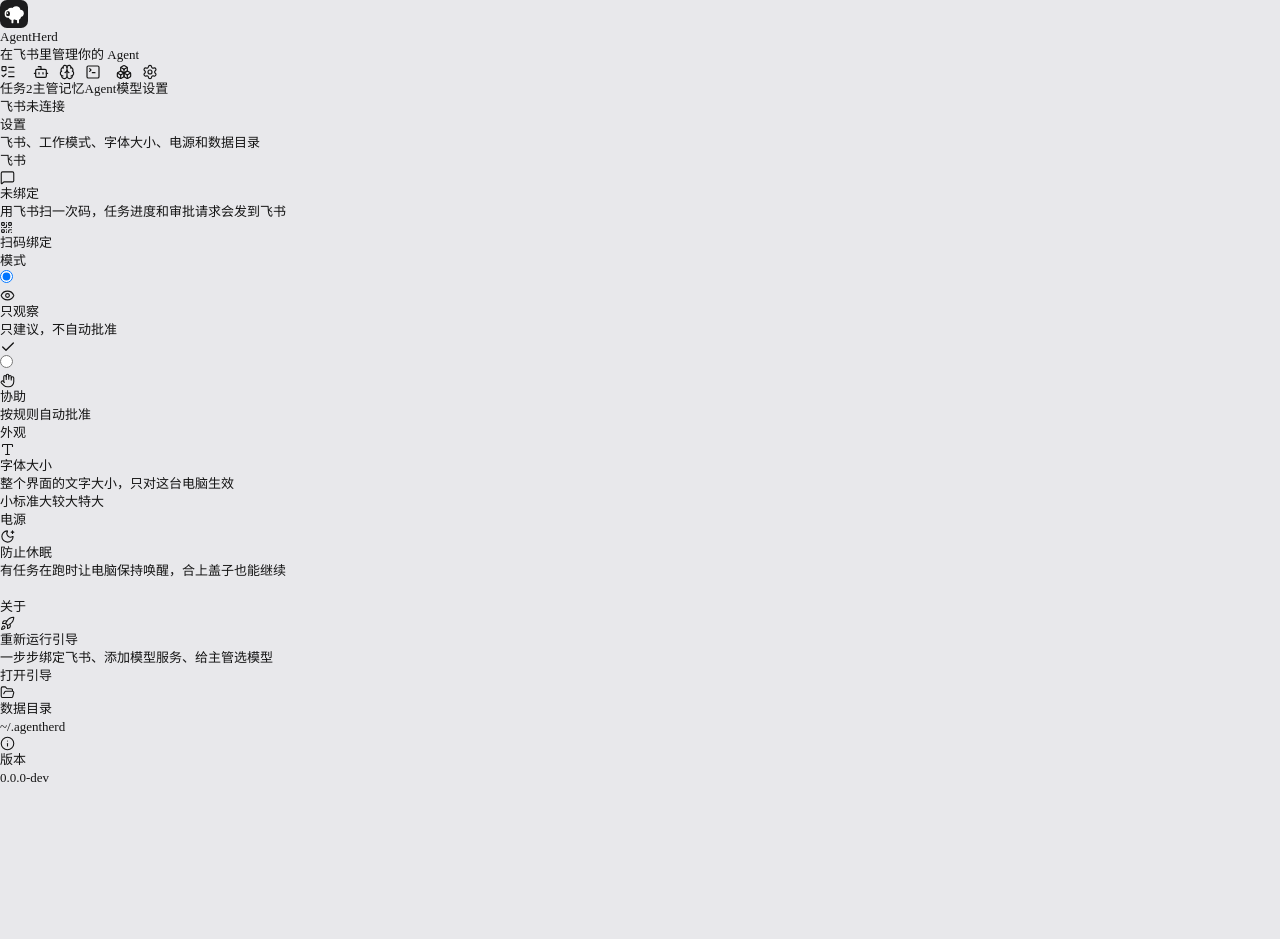
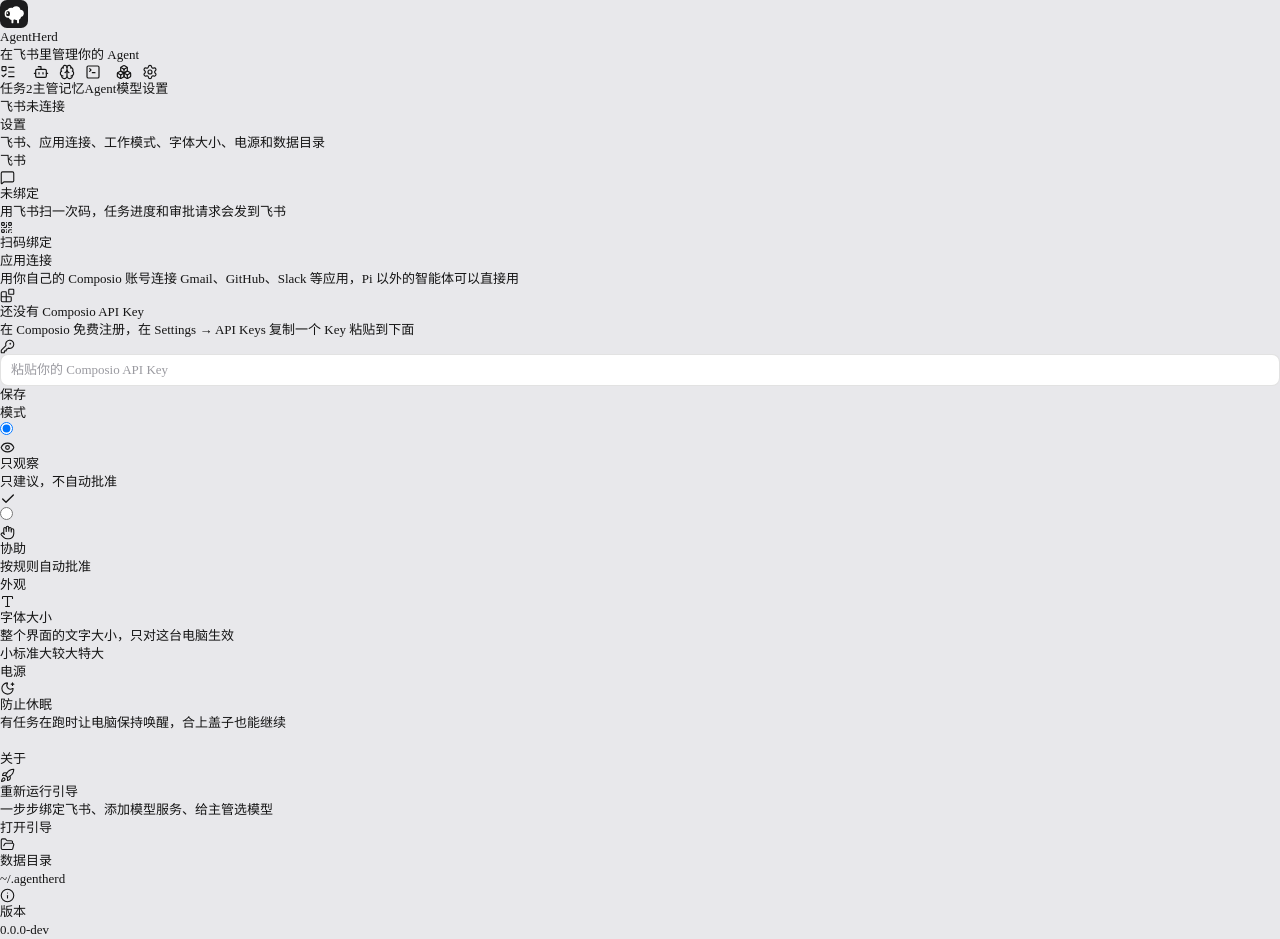
Before and after one commit to Dopetaiga/AgentHerd, a React (Vite) app in the folder apps/desktop/src/renderer/: page / in a window 1280 px wide. Both pictures are taken after a click on the button "飞书未连接". Before the commit the page ends 800 px from the top, so only its background shows below. Built offline with nearby package versions, Linux system fonts and the light colour scheme.

Commit message:
feat(desktop): 应用连接 in settings

```diff
--- a/apps/desktop/src/renderer/src/App.tsx
+++ b/apps/desktop/src/renderer/src/App.tsx
@@ -45,7 +45,7 @@ const HEADERS: Record<Page, { title: string; hint: string }> = {
   },
   agents: { title: "Agent", hint: "替你干活的编程 Agent；在飞书里用 /run 开任务" },
   models: { title: "模型", hint: "管理模型服务和 Key，选审查用的模型" },
-  settings: { title: "设置", hint: "飞书、工作模式、字体大小、电源和数据目录" },
+  settings: { title: "设置", hint: "飞书、应用连接、工作模式、字体大小、电源和数据目录" },
 };
 
 function Sidebar() {
--- /dev/null
+++ b/apps/desktop/src/renderer/src/components/AppsSection.tsx
@@ -0,0 +1,215 @@
+// 设置 › 应用连接 (docs/spec/09-agent-tools.md §3): the owner's own Composio API key, and the apps
+// (Gmail, GitHub, …) agents may use through it. The key is never shown again after saving.
+
+import type { AppsView, AppView } from "@agentherd/host/api";
+import { Blocks, KeyRound, Link2, Search, TriangleAlert } from "lucide-react";
+import { useEffect, useState } from "react";
+import { call, useApp } from "../store";
+import { Badge, Button, Group, IconTile, inputClass, Row, Section } from "./ui";
+
+const COMPOSIO_KEYS = "https://platform.composio.dev/";
+/** Apps shown before the owner searches; connected ones always show. */
+const SHOWN = 8;
+
+function AppLogo({ app }: { app: AppView }) {
+  const [broken, setBroken] = useState(false);
+  if (app.logo === undefined || broken) {
+    return <IconTile tone={app.connected ? "green" : "gray"}>{app.name.slice(0, 1)}</IconTile>;
+  }
+  return (
+    <img
+      src={app.logo}
+      alt=""
+      className="h-7 w-7 shrink-0 rounded-md bg-white object-contain p-1"
+      onError={() => setBroken(true)}
+    />
+  );
+}
+
+function KeyForm({ hasKey, onDone }: { hasKey: boolean; onDone: () => void }) {
+  const [key, setKey] = useState("");
+  const [busy, setBusy] = useState(false);
+  const save = async (value: string) => {
+    setBusy(true);
+    const view = await call((h) => h.setComposioKey(value));
+    setBusy(false);
+    if (view === undefined) return;
+    useApp.setState({ apps: view });
+    if (view.problem === undefined) {
+      setKey("");
+      onDone();
+    }
+  };
+  return (
+    <Row
+      icon={
+        <IconTile tone={hasKey ? "green" : "gray"}>
+          <KeyRound size={15} strokeWidth={1.75} />
+        </IconTile>
+      }
+    >
+      <form
+        className="flex min-w-0 flex-1 items-center gap-2"
+        onSubmit={(e) => {
+          e.preventDefault();
+          if (key.trim() !== "") void save(key);
+        }}
+      >
+        <input
+          className={`${inputClass} min-w-0 flex-1`}
+          type="password"
+          placeholder={hasKey ? "粘贴新的 Composio API Key 替换" : "粘贴你的 Composio API Key"}
+          value={key}
+          onChange={(e) => setKey(e.target.value)}
+          disabled={busy}
+        />
+        <Button variant="primary" type="submit" disabled={busy || key.trim() === ""}>
+          {busy ? "检查中…" : "保存"}
+        </Button>
+        {hasKey && (
+          <Button variant="ghost" disabled={busy} onClick={() => void save("")}>
+            删除
+          </Button>
+        )}
+      </form>
+    </Row>
+  );
+}
+
+function AppRow({ app }: { app: AppView }) {
+  const [busy, setBusy] = useState(false);
+  const connect = async () => {
+    setBusy(true);
+    const link = await call((h) => h.connectApp(app.slug));
+    setBusy(false);
+    if (link !== undefined) window.open(link.url, "_blank");
+  };
+  const disconnect = async () => {
+    setBusy(true);
+    const view = await call((h) => h.disconnectApp(app.slug));
+    setBusy(false);
+    if (view !== undefined) useApp.setState({ apps: view });
+  };
+  return (
+    <Row
+      icon={<AppLogo app={app} />}
+      title={app.name}
+      description={app.connecting ? "在浏览器里登录后会自动连上…" : app.slug}
+      trailing={
+        app.connected ? (
+          <>
+            <Badge tone="green">已连接</Badge>
+            <Button variant="ghost" size="sm" disabled={busy} onClick={() => void disconnect()}>
+              断开
+            </Button>
+          </>
+        ) : (
+          <Button size="sm" disabled={busy || app.connecting} onClick={() => void connect()}>
+            <Link2 size={12} />
+            {app.connecting ? "等待登录" : "连接"}
+          </Button>
+        )
+      }
+    />
+  );
+}
+
+export function AppsSection() {
+  const apps = useApp((s) => s.apps);
+  const [search, setSearch] = useState("");
+  const [editingKey, setEditingKey] = useState(false);
+
+  useEffect(() => {
+    const q = search.trim();
+    const timer = setTimeout(
+      async () => {
+        const view = await call((h) => h.apps(q === "" ? undefined : q));
+        if (view !== undefined) useApp.setState({ apps: view });
+      },
+      q === "" ? 0 : 300,
+    );
+    return () => clearTimeout(timer);
+  }, [search]);
+
+  const view: AppsView | undefined = apps;
+  const hasKey = view?.hasKey === true;
+  const list = view?.apps ?? [];
+  const shown = search.trim() === "" ? list.filter((a, i) => a.connected || i < SHOWN) : list;
+
+  return (
+    <Section
+      title="应用连接"
+      hint="用你自己的 Composio 账号连接 Gmail、GitHub、Slack 等应用，Pi 以外的智能体可以直接用"
+      actions={
+        hasKey && !editingKey ? (
+          <Button variant="ghost" size="sm" onClick={() => setEditingKey(true)}>
+            <KeyRound size={12} />
+            更换 Key
+          </Button>
+        ) : undefined
+      }
+    >
+      <Group>
+        {(!hasKey || editingKey) && (
+          <>
+            {!hasKey && (
+              <Row
+                icon={
+                  <IconTile tone="blue">
+                    <Blocks size={15} strokeWidth={1.75} />
+                  </IconTile>
+                }
+                title="还没有 Composio API Key"
+                description={
+                  <>
+                    在{" "}
+                    <a
+                      className="text-accent-text hover:underline"
+                      href={COMPOSIO_KEYS}
+                      target="_blank"
+                      rel="noreferrer"
+                    >
+                      Composio
+                    </a>{" "}
+                    免费注册，在 Settings → API Keys 复制一个 Key 粘贴到下面
+                  </>
+                }
+              />
+            )}
+            <KeyForm hasKey={hasKey} onDone={() => setEditingKey(false)} />
+          </>
+        )}
+        {view?.problem !== undefined && (
+          <Row
+            icon={
+              <IconTile tone="red">
+                <TriangleAlert size={15} strokeWidth={1.75} />
+              </IconTile>
+            }
+            description={<span className="selectable text-danger-text">{view.problem}</span>}
+          />
+        )}
+        {hasKey && (
+          <Row
+            icon={
+              <IconTile>
+                <Search size={15} strokeWidth={1.75} />
+              </IconTile>
+            }
+          >
+            <input
+              className={`${inputClass} min-w-0 flex-1`}
+              placeholder="搜索应用，如 gmail、github、notion"
+              value={search}
+              onChange={(e) => setSearch(e.target.value)}
+            />
+          </Row>
+        )}
+        {hasKey && shown.map((app) => <AppRow key={app.slug} app={app} />)}
+        {hasKey && view !== undefined && shown.length === 0 && view.problem === undefined && (
+          <Row description="没有找到应用" />
+        )}
+      </Group>
+    </Section>
+  );
+}
--- a/apps/desktop/src/renderer/src/dev-bridge.ts
+++ b/apps/desktop/src/renderer/src/dev-bridge.ts
@@ -18,6 +18,7 @@
 
 import type {
   AgentView,
+  AppsView,
   HostEvent,
   HostStatus,
   MemoryView,
@@ -97,6 +98,19 @@ function installFakeBridge(): void {
 
   let setup: SetupState = { phase: "idle" };
   let memory: MemoryView = sampleMemory();
+  let apps: AppsView =
+    sim === "ready"
+      ? {
+          hasKey: true,
+          apps: [
+            { slug: "gmail", name: "Gmail", connected: true, connecting: false },
+            { slug: "github", name: "GitHub", connected: false, connecting: false },
+            { slug: "slack", name: "Slack", connected: false, connecting: false },
+            { slug: "notion", name: "Notion", connected: false, connecting: false },
+          ],
+        }
+      : { hasKey: false, apps: [] };
+  const appsChanged = (): void => emit({ topic: "apps", data: structuredClone(apps) });
 
   const emit = (event: HostEvent): void => {
     for (const l of eventListeners) l(event);
@@ -200,6 +214,51 @@ function installFakeBridge(): void {
   };
 
   const fake: RemoteHost = {
+    apps: (search) =>
+      delay({
+        ...apps,
+        apps: apps.apps.filter(
+          (a) => search === undefined || a.slug.includes(search.toLowerCase()),
+        ),
+      }),
+    setComposioKey: (key) => {
+      if (key.trim() === "") apps = { hasKey: false, apps: [] };
+      else if (key.trim() === "bad")
+        return delay({ ...apps, problem: "这个 Composio API Key 不能用：Invalid API key" });
+      else
+        apps = {
+          hasKey: true,
+          apps: [
+            { slug: "gmail", name: "Gmail", connected: false, connecting: false },
+            { slug: "github", name: "GitHub", connected: false, connecting: false },
+          ],
+        };
+      return delay(apps, 600);
+    },
+    connectApp: (slug) => {
+      apps = {
+        ...apps,
+        apps: apps.apps.map((a) => (a.slug === slug ? { ...a, connecting: true } : a)),
+      };
+      appsChanged();
+      setTimeout(() => {
+        apps = {
+          ...apps,
+          apps: apps.apps.map((a) =>
+            a.slug === slug ? { ...a, connecting: false, connected: true } : a,
+          ),
+        };
+        appsChanged();
+      }, 3000);
+      return delay({ url: "https://example.com/" });
+    },
+    disconnectApp: (slug) => {
+      apps = {
+        ...apps,
+        apps: apps.apps.map((a) => (a.slug === slug ? { ...a, connected: false } : a)),
+      };
+      return delay(apps);
+    },
     agents: () => delay(agents),
     installAgent: (id) => {
       const npm = id === "codex";
--- a/apps/desktop/src/renderer/src/pages/SettingsPage.tsx
+++ b/apps/desktop/src/renderer/src/pages/SettingsPage.tsx
@@ -1,9 +1,10 @@
-// 设置: the Feishu channel, mode, font size, keep awake, the first run, and where AgentHerd keeps
+// 设置: the Feishu channel, the owner's apps, mode, font size, keep awake, the first run, and where AgentHerd keeps
 // its files.
 
 import type { SettingsPatch } from "@agentherd/host/api";
 import { Check, Eye, FolderOpen, Hand, Info, MoonStar, Rocket, Type } from "lucide-react";
 import { useState } from "react";
+import { AppsSection } from "../components/AppsSection";
 import { FeishuSection } from "../components/FeishuSection";
 import { Button, Group, IconTile, Row, Section, Segmented, Switch } from "../components/ui";
 import { FONT_SCALES, setFontScale, useFontScale } from "../font-scale";
@@ -32,6 +33,7 @@ export function SettingsPage() {
   return (
     <div className="flex flex-col gap-7">
       <FeishuSection />
+      <AppsSection />
 
       <Section title="模式">
         <Group>
--- a/apps/desktop/src/renderer/src/store.ts
+++ b/apps/desktop/src/renderer/src/store.ts
@@ -3,6 +3,7 @@
 
 import type {
   AgentView,
+  AppsView,
   HostApi,
   HostEvent,
   HostStatus,
@@ -43,6 +44,8 @@ interface AppState {
   tasks: TasksView | undefined;
   models: ModelsView | undefined;
   agents: AgentView[];
+  /** 设置 › 应用连接; loaded when the section shows. */
+  apps: AppsView | undefined;
   providers: ProviderView[];
   setup: SetupState | undefined;
   page: Page;
@@ -84,6 +87,7 @@ export const useApp = create<AppState>()((set, get) => ({
   tasks: undefined,
   models: undefined,
   agents: [],
+  apps: undefined,
   providers: [],
   setup: undefined,
   page: hashPage() ?? "tasks",
@@ -167,6 +171,9 @@ function applyEvent(event: HostEvent): void {
     case "agents":
       useApp.setState({ agents: event.data });
       break;
+    case "apps":
+      useApp.setState({ apps: event.data });
+      break;
     case "setup":
       useApp.setState({ setup: event.data });
       if (event.data.phase === "connected") void refreshStatus();
```
